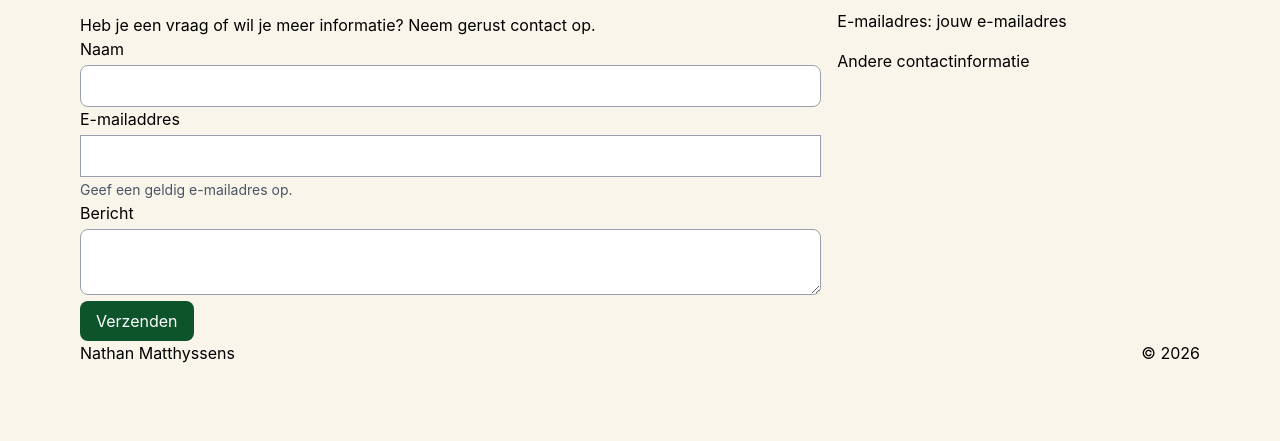
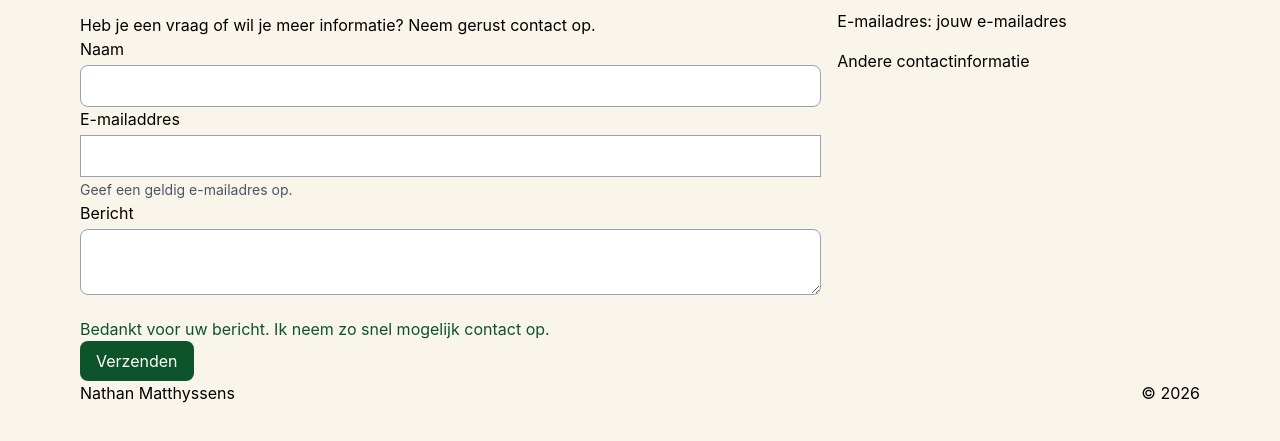
Before and after one commit to nathanmatthyssens/Portfolio, a website: page contact.html in a window 1280 px wide. Shown: the part 99-540 px from the top of the page. Drawn offline with Linux system fonts and the light colour scheme.

Commit message:
contact pagina uitgebreid

```diff
--- a/contact.html
+++ b/contact.html
@@ -72,6 +72,9 @@
                         <span class="hidden text-sm text-red-700 peer-user-invalid:block">Vul je bericht in.</span>
                     </p>
 
+                    <p class="mt-4 rounded-lg bg-amber-100 text-green-900 py-4">
+                        Bedankt voor uw bericht. Ik neem zo snel mogelijk contact op.
+                    </p>
                     <button type="submit" class="rounded-lg bg-green-900 px-4 py-2 text-white hover:bg-green-800">Verzenden</button>
                 </form>
 
```
